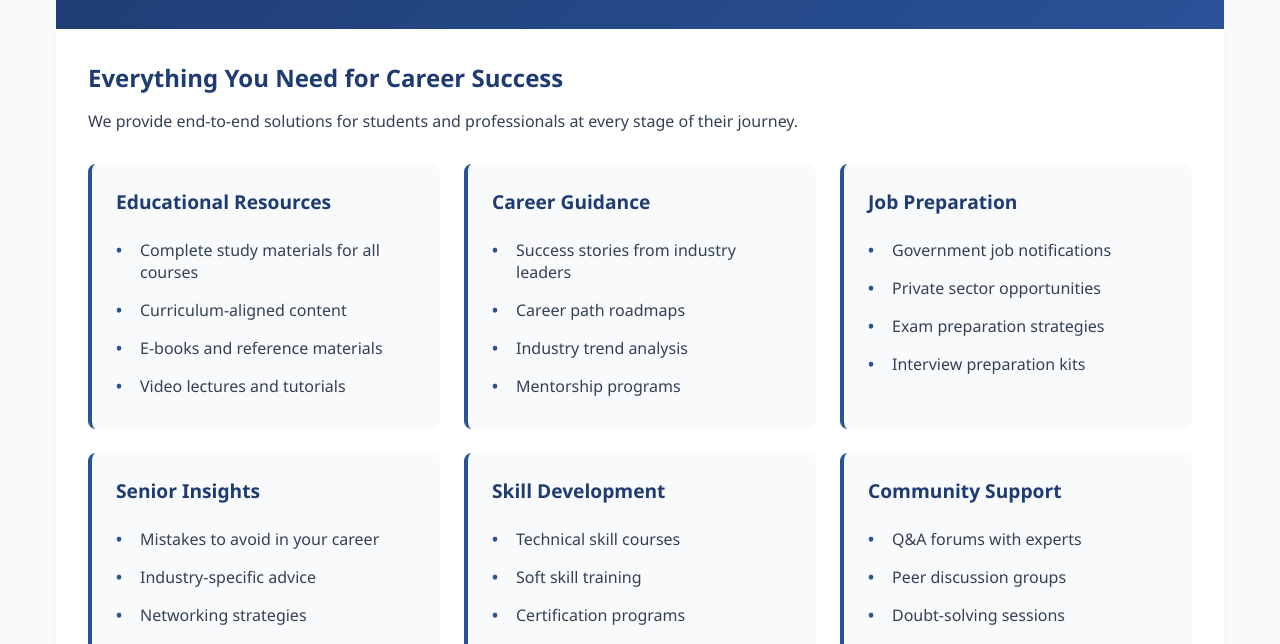
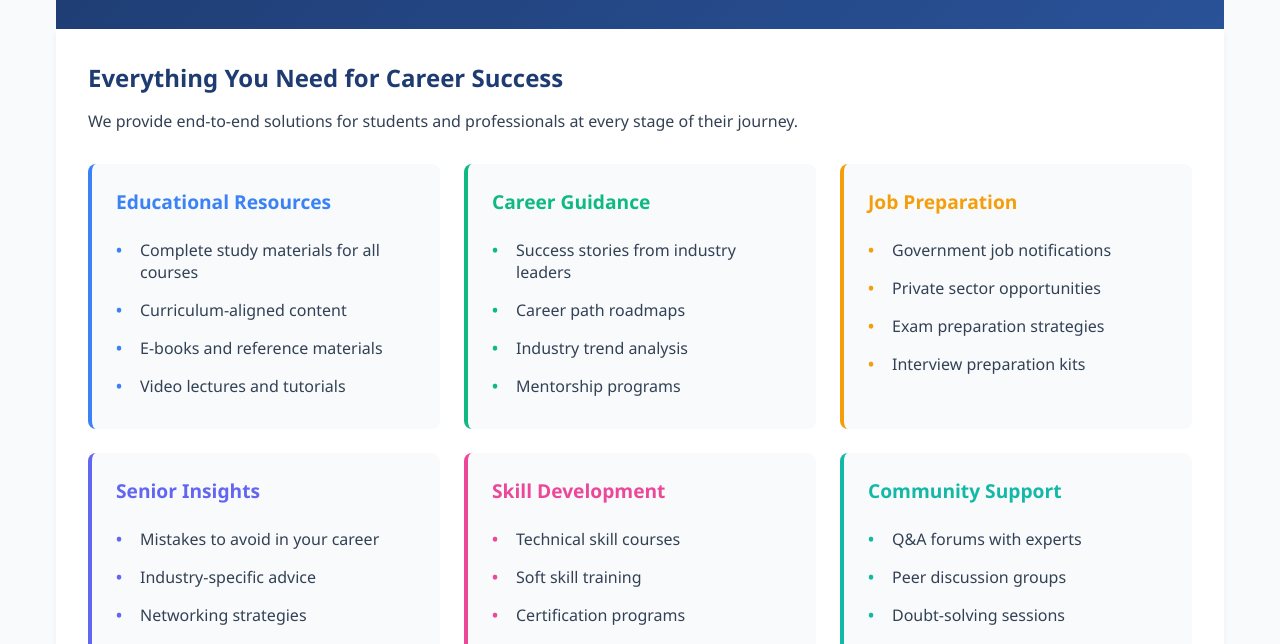
Before and after one commit to bimal-bp/Orbt_Learn..., a plain HTML site: page index.html in a window 1280 px wide. Shown: the part 152-796 px from the top of the page. Drawn offline with Linux system fonts and the light colour scheme.

Commit message:
Update index.html

```diff
--- a/index.html
+++ b/index.html
@@ -52,10 +52,30 @@
 
         .feature-card {
             background: #f8fafc;
-            border-left: 4px solid #2a5298;
+            border-left: 4px solid;
             padding: 1.5rem;
             border-radius: 8px;
             transition: transform 0.3s ease, box-shadow 0.3s ease;
+        }
+
+        /* Different colored borders for each card */
+        .feature-card:nth-child(1) {
+            border-color: #3B82F6; /* Blue */
+        }
+        .feature-card:nth-child(2) {
+            border-color: #10B981; /* Emerald */
+        }
+        .feature-card:nth-child(3) {
+            border-color: #F59E0B; /* Amber */
+        }
+        .feature-card:nth-child(4) {
+            border-color: #6366F1; /* Indigo */
+        }
+        .feature-card:nth-child(5) {
+            border-color: #EC4899; /* Pink */
+        }
+        .feature-card:nth-child(6) {
+            border-color: #14B8A6; /* Teal */
         }
 
         .feature-card:hover {
@@ -64,9 +84,28 @@
         }
 
         .feature-card h3 {
-            color: #1e3c72;
             margin-bottom: 1rem;
             font-size: 1.2rem;
+        }
+
+        /* Matching heading colors to borders */
+        .feature-card:nth-child(1) h3 {
+            color: #3B82F6;
+        }
+        .feature-card:nth-child(2) h3 {
+            color: #10B981;
+        }
+        .feature-card:nth-child(3) h3 {
+            color: #F59E0B;
+        }
+        .feature-card:nth-child(4) h3 {
+            color: #6366F1;
+        }
+        .feature-card:nth-child(5) h3 {
+            color: #EC4899;
+        }
+        .feature-card:nth-child(6) h3 {
+            color: #14B8A6;
         }
 
         .feature-card ul {
@@ -81,10 +120,29 @@
 
         .feature-card li:before {
             content: "•";
-            color: #2a5298;
             font-weight: bold;
             position: absolute;
             left: 0;
+        }
+
+        /* Matching bullet colors to borders */
+        .feature-card:nth-child(1) li:before {
+            color: #3B82F6;
+        }
+        .feature-card:nth-child(2) li:before {
+            color: #10B981;
+        }
+        .feature-card:nth-child(3) li:before {
+            color: #F59E0B;
+        }
+        .feature-card:nth-child(4) li:before {
+            color: #6366F1;
+        }
+        .feature-card:nth-child(5) li:before {
+            color: #EC4899;
+        }
+        .feature-card:nth-child(6) li:before {
+            color: #14B8A6;
         }
 
         .cta-section {
```
